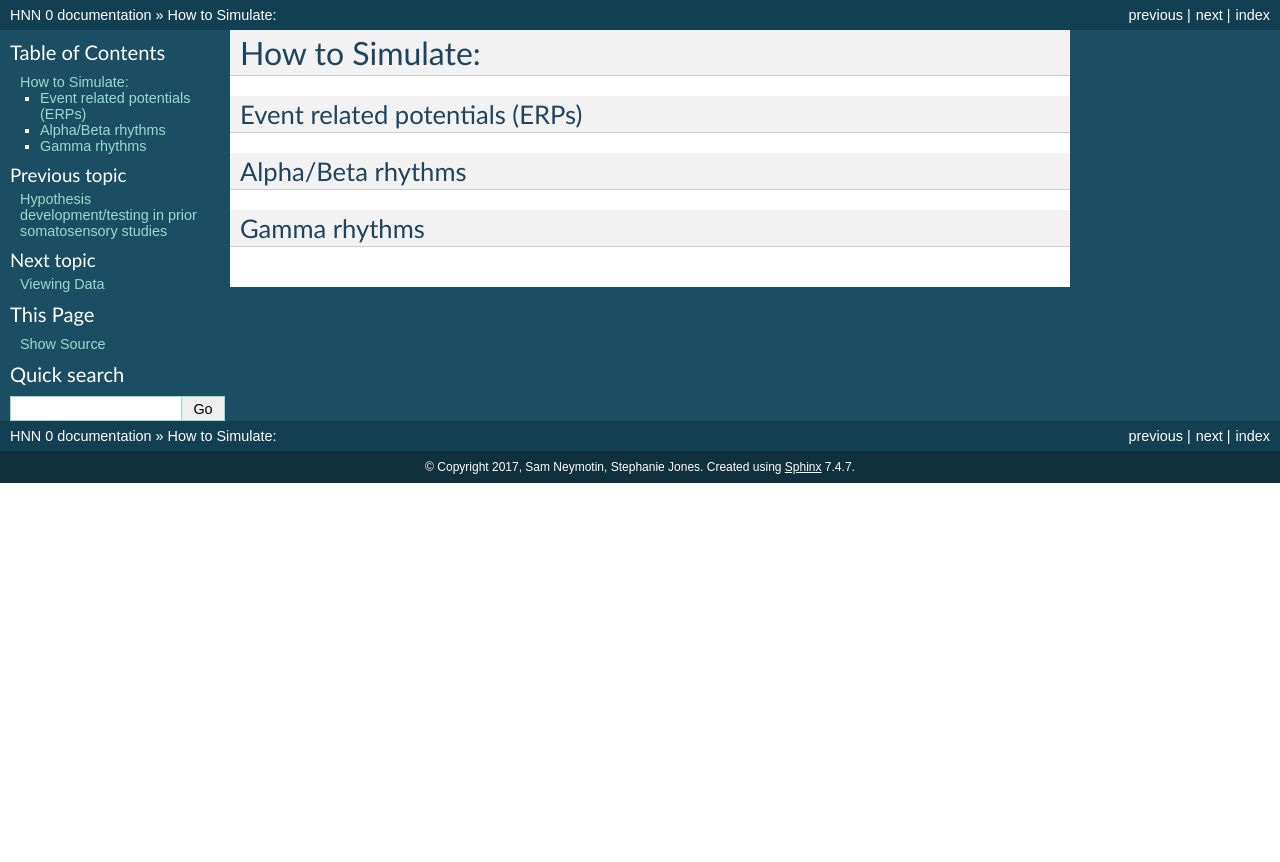
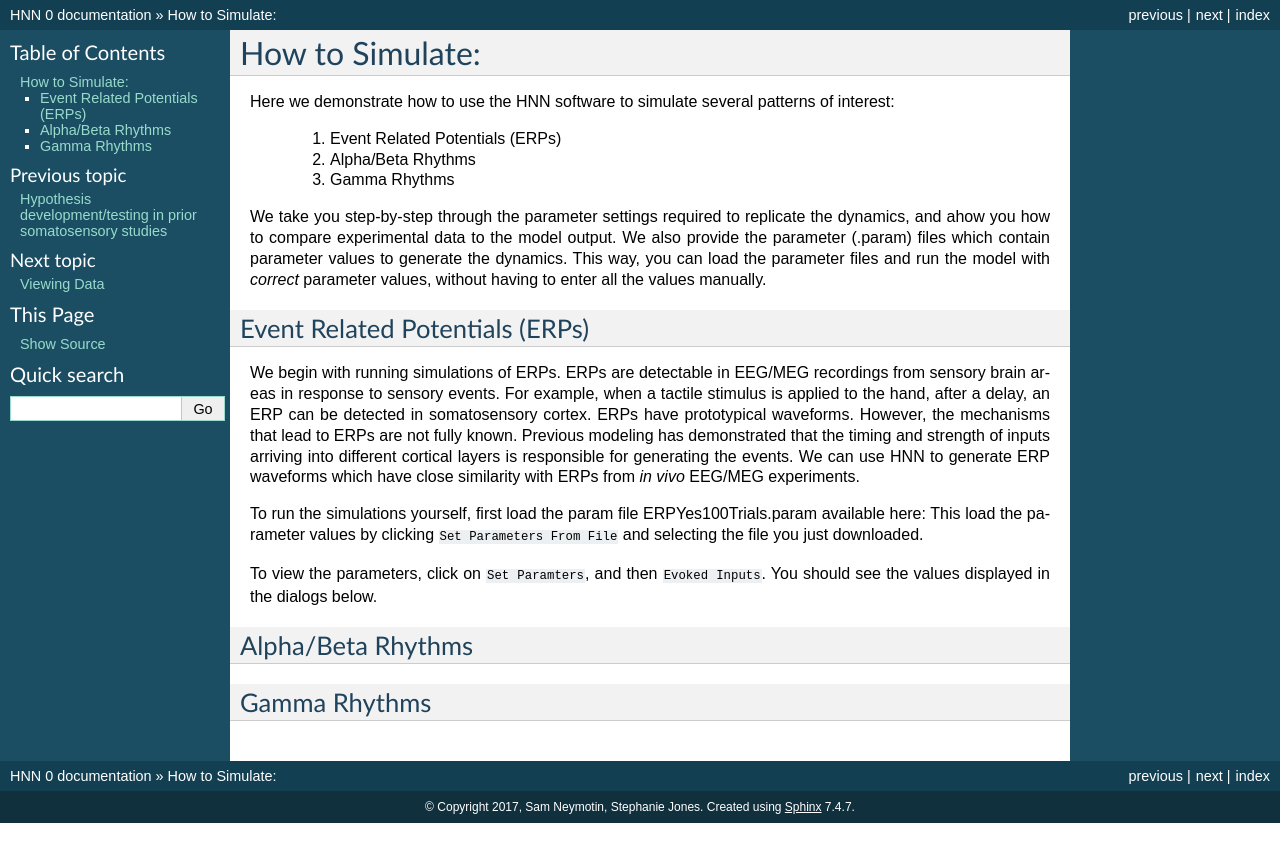
Before and after one commit to jonescompneurolab/hnn, a Sphinx documentation site: the page built from doc/howtosim.rst, in a window 1280 px wide. Shown: the top 862 px of the page. Built offline with Sphinx 7.4.7, drawn with Linux system fonts in a browser that asks for light colours.

Commit message:
start on tut

```diff
--- a/doc/howtosim.rst
+++ b/doc/howtosim.rst
@@ -1,11 +1,46 @@
 How to Simulate:
-=========================================
+================
 
-Event related potentials (ERPs)
+Here we demonstrate how to use the HNN software to simulate
+several patterns of interest:
+
+ 1. Event Related Potentials (ERPs)
+ 2. Alpha/Beta Rhythms
+ 3. Gamma Rhythms
+
+We take you step-by-step through the parameter settings required
+to replicate the dynamics, and ahow you how to compare experimental
+data to the model output. We also provide the parameter (.param) files
+which contain parameter values to generate the dynamics. This way, you
+can load the parameter files and run the model with *correct* parameter
+values, without having to enter all the values manually.
+
+Event Related Potentials (ERPs)
 -------------------------------
 
-Alpha/Beta rhythms
+We begin with running simulations of ERPs. ERPs are detectable
+in EEG/MEG recordings from sensory brain areas in response to
+sensory events. For example, when a tactile stimulus is applied
+to the hand, after a delay, an ERP can be detected in somatosensory
+cortex. ERPs have prototypical waveforms. However, the mechanisms
+that lead to ERPs are not fully known. Previous modeling has demonstrated
+that the timing and strength of inputs arriving into different cortical
+layers is responsible for generating the events. We can use HNN to
+generate ERP waveforms which have close similarity with ERPs from
+*in vivo* EEG/MEG experiments.
+
+To run the simulations yourself, first load the param file
+ERPYes100Trials.param available here:
+This load the parameter values by clicking ``Set Parameters From File``
+and selecting the file you just downloaded.
+
+To view the parameters, click on ``Set Paramters``, and then ``Evoked Inputs``.
+You should see the values displayed in the dialogs below.
+
+
+
+Alpha/Beta Rhythms
 ------------------
 
-Gamma rhythms
+Gamma Rhythms
 -------------
```
